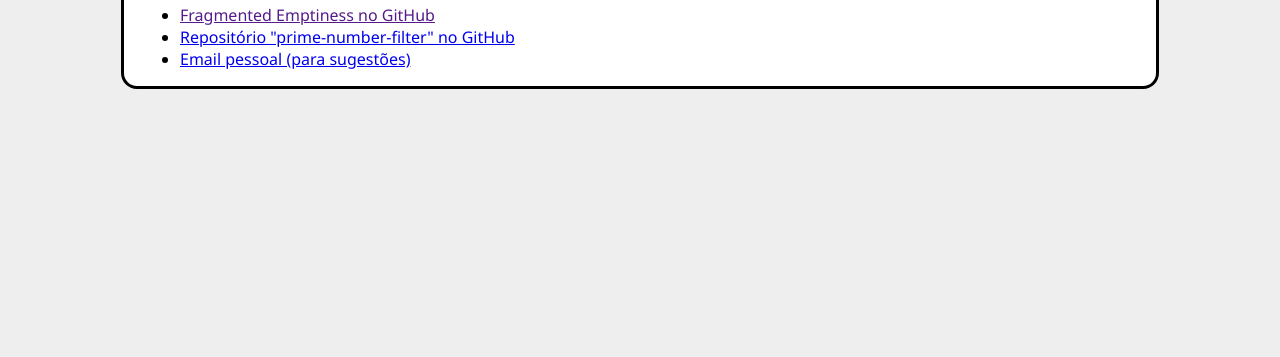
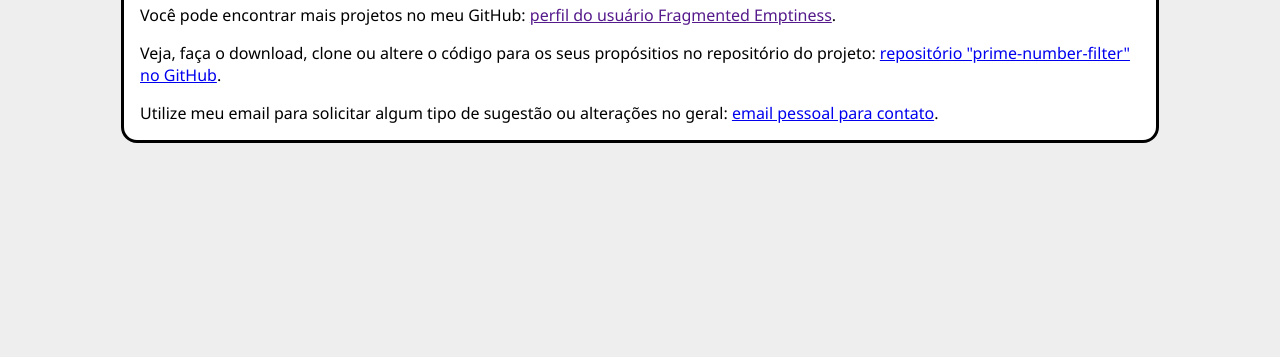
Before and after one commit to fragmentedemptiness/prime-number-filter, a plain HTML site: page index.html in a window 1280 px wide. Shown: the part 443-800 px from the top of the page. Drawn offline with Linux system fonts and the light colour scheme.

Commit message:
Pequeno aprimoramento no rodapé da página A lista desordenada do rodapé foi substituída por um conjunto de parágrafos.

```diff
--- a/index.html
+++ b/index.html
@@ -39,11 +39,11 @@
       </main>
       <footer>
         <h2>Links úteis</h2>
-        <ul>
-          <li><a href="">Fragmented Emptiness no GitHub</a></li>
-          <li><a href="https://github.com/fragmentedemptiness/prime-number-filter">Repositório "prime-number-filter" no GitHub</a></li>
-          <li><a href="mailto:fragmentedemptiness@gmail.com">Email pessoal (para sugestões)</a></li>
-        </ul>
+        <nav>
+          <p>Você pode encontrar mais projetos no meu GitHub: <a href="">perfil do usuário Fragmented Emptiness</a>.</p>
+          <p>Veja, faça o download, clone ou altere o código para os seus propósitios no repositório do projeto: <a href="https://github.com/fragmentedemptiness/prime-number-filter">repositório "prime-number-filter" no GitHub</a>.</p>
+          <p>Utilize meu email para solicitar algum tipo de sugestão ou alterações no geral: <a href="mailto:fragmentedemptiness@gmail.com">email pessoal para contato</a>.</p>
+        <nav>
       </footer>
     </div>
   </body>
```
